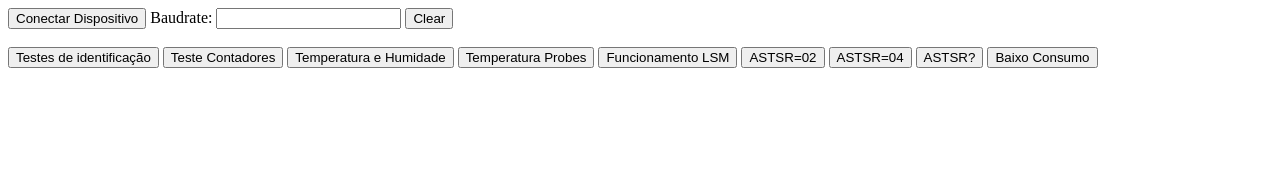
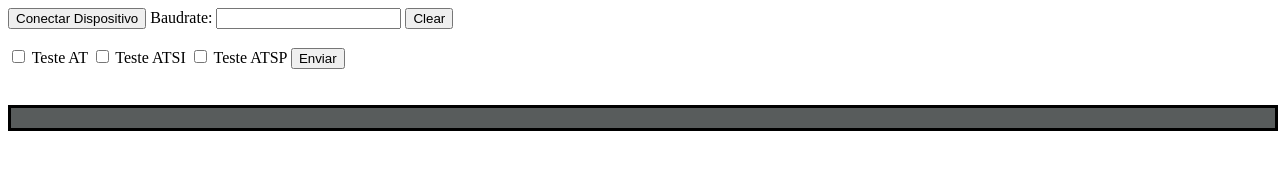
Before and after one commit to danielguasti/Ferramenta-2.0, a plain HTML site: page index.html in a window 1280 px wide. Drawn offline with Linux system fonts and the light colour scheme.

Commit message:
Algumas mudanças

```diff
--- /dev/null
+++ b/index.css
@@ -0,0 +1,11 @@
+#serialResults {
+  font-family: monospace;
+  white-space: pre;
+  height: calc(100% - 120px);
+  width: calc(100% - 20px);
+  border-style: solid;
+  overflow: scroll;
+  background-color: rgb(88, 92, 92);
+  padding: 10px;
+  margin: 0px;
+}
--- a/index.html
+++ b/index.html
@@ -4,6 +4,7 @@
     <meta charset="UTF-8" />
     <meta http-equiv="X-UA-Compatible" content="IE=edge" />
     <meta name="viewport" content="width=device-width, initial-scale=1.0" />
+    <link rel="stylesheet" href="index.css" />
     <title>Ferramenta de Teste Produção</title>
   </head>
   <body>
@@ -37,17 +38,12 @@
     <br />
     <br />
 
-    <button onclick="sendSerialLine(testes[0]);">
-      Testes de identificação
-    </button>
-    <button onclick="sendSerialLine(testes[3]);">Teste Contadores</button>
-    <button onclick="sendSerialLine(testes[4]);">Temperatura e Humidade</button>
-    <button onclick="sendSerialLine(testes[5]);">Temperatura Probes</button>
-    <button onclick="sendSerialLine(testes[6]);">Funcionamento LSM</button>
-    <button onclick="sendSerialLine(testes[7]);">ASTSR=02</button>
-    <button onclick="sendSerialLine(testes[8]);">ASTSR=04</button>
-    <button onclick="sendSerialLine(testes[9]);">ASTSR?</button>
-    <button onclick="sendSerialLine(testes[10]);">Baixo Consumo</button>
+    <form action="">
+      <input type="checkbox" class="SH" value="AT???" /> Teste AT
+      <input type="checkbox" class="SH" value="ATSI?" /> Teste ATSI
+      <input type="checkbox" class="SH" value="ATCT?" /> Teste ATSP
+      <input type="submit" value="Enviar" id="send" />
+    </form>
 
     <br />
     <br />
--- a/index.js
+++ b/index.js
@@ -1,17 +1,4 @@
 var port, textEncoder, writableStreamClosed, writer;
-var testes = [
-  "AT???",
-  "ATSI?",
-  "ATSP?",
-  "ATCT?",
-  "ATIT?",
-  "ATPT?",
-  "ATLM?",
-  "ATSR=02",
-  "ATSR=04",
-  "ATSR?",
-  "ATLP!",
-];
 
 async function connectSerial() {
   try {
@@ -22,27 +9,32 @@ async function connectSerial() {
     textEncoder = new TextEncoderStream();
     writableStreamClosed = textEncoder.readable.pipeTo(port.writable);
     writer = textEncoder.writable.getWriter();
-    console.log("deu certo!");
+    console.log("Serial conectada!");
   } catch (e) {
     console.log(e);
   }
   await listenToPort();
 }
 
+var checkBoxes = document.querySelectorAll(".SH");
+
+var btn = document.querySelector("#send");
+
+btn.addEventListener("click", function (e) {
+  e.preventDefault();
+
+  checkBoxes.forEach(function (el) {
+    if (el.checked) {
+      sendSerialLine(el.value);
+    }
+  });
+});
+
 async function sendSerialLine(dado) {
-  if (dado == testes[0]) {
-    for (var i = 0; i < 3; i++) {
-      dataToSend = testes[i] + "\n" + "\r";
-      appendToTerminal("> " + dataToSend);
-      await writer.write(dataToSend);
-      if (dataToSend.trim().startsWith("\x03")) echo(false);
-    }
-  } else {
-    dataToSend = dado + "\n" + "\r";
-    appendToTerminal("> " + dataToSend);
-    await writer.write(dataToSend);
-    if (dataToSend.trim().startsWith("\x03")) echo(false);
-  }
+  dataToSend = dado + "\n" + "\r";
+  await writer.write(dataToSend);
+  if (dataToSend.trim().startsWith("\x03")) echo(false);
+  sleep(1000 * 3);
 }
 
 async function listenToPort() {
@@ -61,15 +53,22 @@ async function listenToPort() {
     }
     // Valor
     appendToTerminal(value);
-    console.log(value);
+    sleep(1000 * 3);
   }
 }
 
 const serialResultsDiv = document.getElementById("serialResults");
 
-async function appendToTerminal(newStuff) {
+function appendToTerminal(newStuff) {
   serialResultsDiv.innerHTML += newStuff;
+}
 
-  //scroll down to bottom of div
-  serialResultsDiv.scrollTop = serialResultsDiv.scrollHeight;
+function sleep(milliseconds) {
+  let timeStart = new Date().getTime();
+  while (true) {
+    let elapsedTime = new Date().getTime() - timeStart;
+    if (elapsedTime > milliseconds) {
+      break;
+    }
+  }
 }
```
